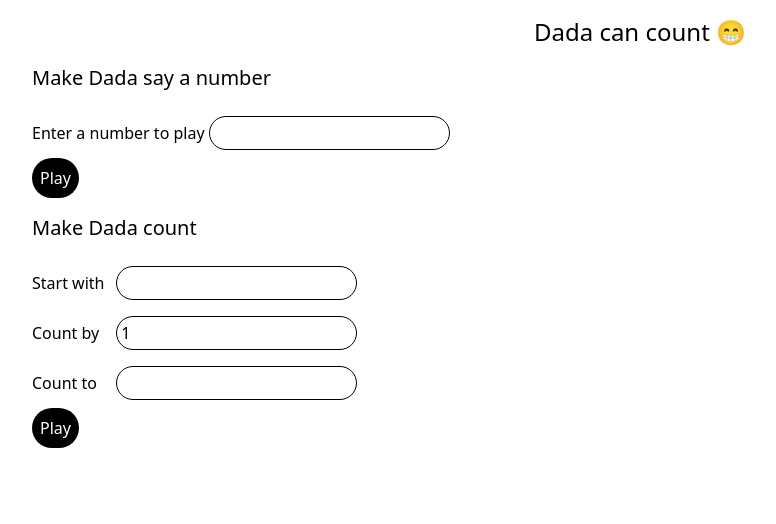
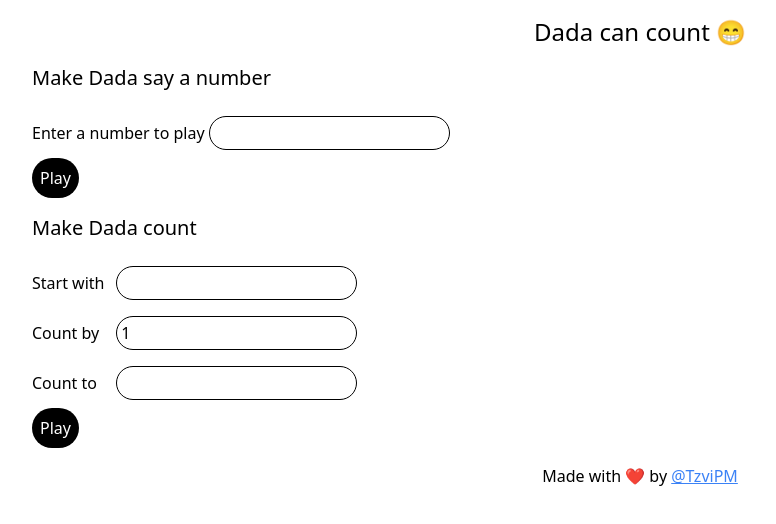
Before and after one commit to TzviPM/dada-counter, a plain HTML site: page index.html in a window 1280 px wide. Shown: the whole page, without its empty margins (0-776 px from the left). Drawn offline with nearby package versions, Linux system fonts and the light colour scheme.

Commit message:
💄  Add byline

```diff
--- a/index.html
+++ b/index.html
@@ -24,6 +24,7 @@
     <input type="number" id="end" class="border border-black rounded-full p-1 my-2" /><br />
     <button type="submit" class="bg-black text-white p-2 rounded-full">Play</button>
 </form>
+<p class="text-center">Made with ❤️ by <a href="https://www.tzvipm.dev/" class="text-blue-500 underline">@TzviPM</a></p>
 </section>
 
 <audio id="player" src="" autoplay></audio>
```
